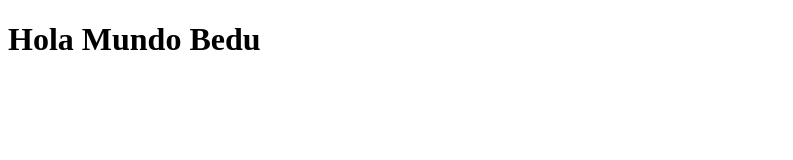
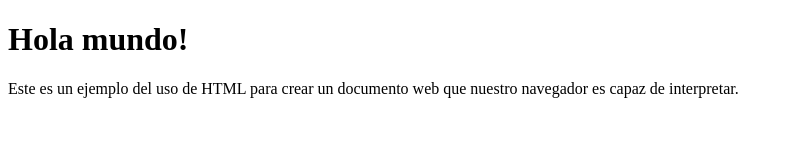
Before and after one commit to Zedrick-D/testGit, a plain HTML site: page index.html in a window 1280 px wide. Shown: the whole page, without its empty margins (0-793 px from the left). Drawn offline with Linux system fonts and the light colour scheme.

Commit message:
nueva estructura del hola mundo

```diff
--- a/index.html
+++ b/index.html
@@ -1,12 +1,12 @@
 <!DOCTYPE html>
-<html lang="en">
-<head>
-    <meta charset="UTF-8">
-    <meta http-equiv="X-UA-Compatible" content="IE=edge">
-    <meta name="viewport" content="width=device-width, initial-scale=1.0">
-    <title>Document</title>
-</head>
-<body>
-    <h1> Hola Mundo Bedu </h1>
-</body>
-</html>
+<HTML>
+  <head>
+    <title>Mi primer WEB</title>
+  </head>
+  <body>
+    <div id="una capa">
+      <h1>Hola mundo!</h1>
+      <p>Este es un ejemplo del uso de HTML para crear un documento web que nuestro navegador es capaz de interpretar.</p>
+    </div>
+  </body>
+</HTML>
```
